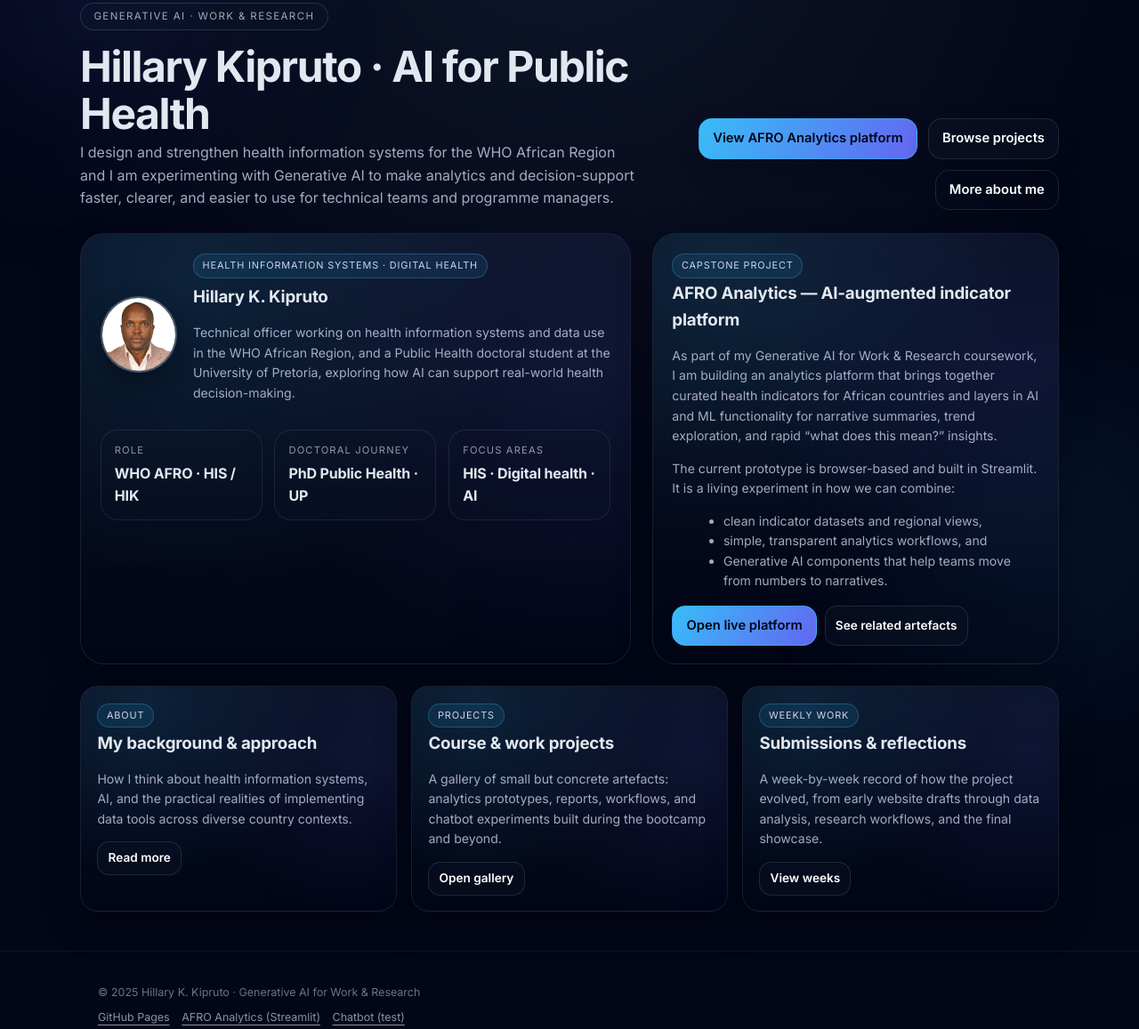
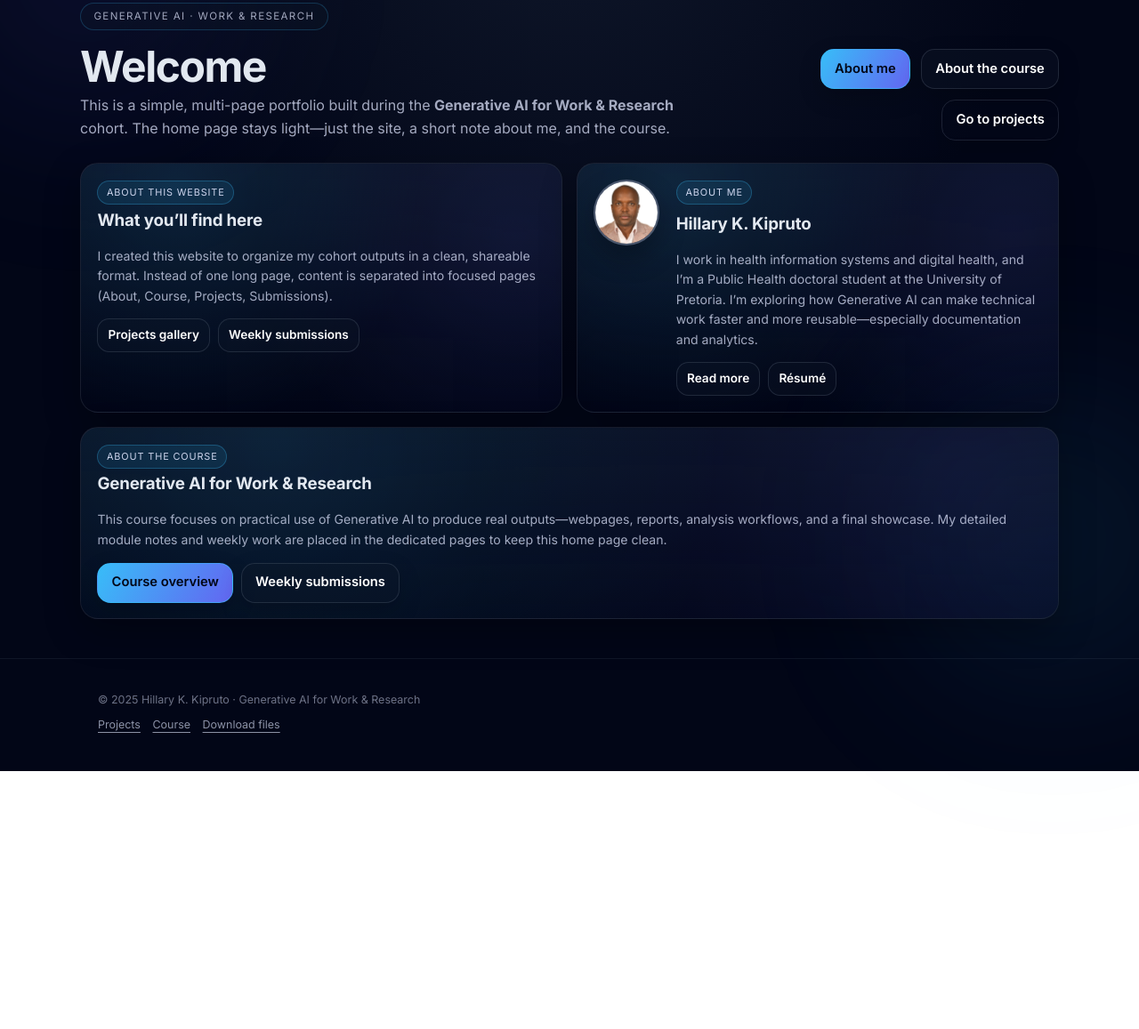
Before and after one commit to kiprutoh/graph-ai-portfolio, a plain HTML site: page index.html in a window 1280 px wide. Shown: the part 129-1286 px from the top of the page at 89% size. After the commit the page ends 996 px from the top, so only its background shows below. Drawn offline with Linux system fonts and the light colour scheme.

Commit message:
Update index.html

```diff
--- a/index.html
+++ b/index.html
@@ -3,10 +3,11 @@
 <head>
   <meta charset="UTF-8" />
   <meta name="viewport" content="width=device-width,initial-scale=1" />
-  <title>Hillary Kipruto · Generative AI for Public Health</title>
-  <meta name="description" content="Portfolio of Hillary K. Kipruto, health information systems specialist using Generative AI to build an AI-augmented analytics platform for the WHO African Region." />
+  <title>Hillary Kipruto · Generative AI Portfolio</title>
+  <meta name="description" content="Hillary K. Kipruto — Generative AI for Work & Research portfolio. About me, this website, and the course." />
   <link rel="stylesheet" href="./assets/styles.css" />
 </head>
+
 <body class="bg-orbs">
   <!-- Header / Navigation -->
   <header>
@@ -48,142 +49,86 @@
   </header>
 
   <main class="container page">
-    <!-- Top intro -->
+    <!-- Light intro -->
     <div class="page-head">
       <div>
         <span class="kicker">Generative AI · Work &amp; Research</span>
-        <h1>Hillary Kipruto · AI for Public Health</h1>
+        <h1>Welcome</h1>
         <p class="lead">
-          I design and strengthen health information systems for the WHO African Region and I am
-          experimenting with Generative AI to make analytics and decision-support faster, clearer,
-          and easier to use for technical teams and programme managers.
+          This is a simple, multi-page portfolio built during the <strong>Generative AI for Work &amp; Research</strong>
+          cohort. The home page stays light—just the site, a short note about me, and the course.
         </p>
       </div>
 
       <div class="actions">
-        <a class="btn btn-primary" href="https://analytics-afro.streamlit.app/" target="_blank" rel="noopener">
-          View AFRO Analytics platform
-        </a>
-        <a class="btn" href="projects.html">Browse projects</a>
-        <a class="btn btn-ghost" href="about.html">More about me</a>
+        <a class="btn btn-primary" href="about.html">About me</a>
+        <a class="btn" href="course.html">About the course</a>
+        <a class="btn btn-ghost" href="projects.html">Go to projects</a>
       </div>
     </div>
 
-    <!-- Hero: Me + Capstone project -->
-    <section class="hero">
-      <!-- About Hillary -->
-      <article class="card hero-card">
-        <div class="profile">
-          <div class="avatar">
+    <!-- Two clean cards -->
+    <section class="grid grid-2">
+      <article class="card">
+        <span class="tag">About this website</span>
+        <h3>What you’ll find here</h3>
+        <p class="small">
+          I created this website to organize my cohort outputs in a clean, shareable format.
+          Instead of one long page, content is separated into focused pages (About, Course, Projects, Submissions).
+        </p>
+        <div class="btn-row" style="margin-top:.8rem;">
+          <a class="btn btn-sm" href="projects.html">Projects gallery</a>
+          <a class="btn btn-sm" href="submissions.html">Weekly submissions</a>
+        </div>
+      </article>
+
+      <article class="card">
+        <div class="profile" style="align-items:flex-start;">
+          <div class="avatar" style="width:74px;height:74px;">
             <img
               src="https://github.com/kiprutoh/graph-ai-portfolio/raw/ec7623a47713f38f4a117ebc6ea830fb1f47b954/Hillary%20Photo.jpg"
               alt="Portrait of Hillary Kipruto">
           </div>
           <div>
-            <div class="tag">Health information systems · Digital health</div>
+            <span class="tag">About me</span>
             <h3 style="margin:.4rem 0 .2rem;">Hillary K. Kipruto</h3>
             <p class="small">
-              Technical officer working on health information systems and data use in the WHO African Region,
-              and a Public Health doctoral student at the University of Pretoria, exploring how AI can support
-              real-world health decision-making.
+              I work in health information systems and digital health, and I’m a Public Health doctoral student
+              at the University of Pretoria. I’m exploring how Generative AI can make technical work faster and
+              more reusable—especially documentation and analytics.
             </p>
+            <div class="btn-row" style="margin-top:.8rem;">
+              <a class="btn btn-sm" href="about.html">Read more</a>
+              <a class="btn btn-sm" href="resume.html">Résumé</a>
+            </div>
           </div>
-        </div>
-
-        <div class="stat-row">
-          <div class="stat">
-            <div class="label">Role</div>
-            <div class="value">WHO AFRO · HIS / HIK</div>
-          </div>
-          <div class="stat">
-            <div class="label">Doctoral journey</div>
-            <div class="value">PhD Public Health · UP</div>
-          </div>
-          <div class="stat">
-            <div class="label">Focus areas</div>
-            <div class="value">HIS · Digital health · AI</div>
-          </div>
-        </div>
-      </article>
-
-      <!-- Main project -->
-      <article class="card hero-card">
-        <div class="tag">Capstone project</div>
-        <h3>AFRO Analytics — AI-augmented indicator platform</h3>
-        <p class="small">
-          As part of my Generative AI for Work &amp; Research coursework, I am building
-          an analytics platform that brings together curated health indicators for
-          African countries and layers in AI and ML functionality for narrative
-          summaries, trend exploration, and rapid “what does this mean?” insights.
-        </p>
-
-        <p class="small" style="margin-top:.6rem;">
-          The current prototype is browser-based and built in Streamlit. It is a
-          living experiment in how we can combine:
-        </p>
-        <ul class="small" style="margin:.3rem 0 0 1.1rem; color:var(--muted);">
-          <li>clean indicator datasets and regional views,</li>
-          <li>simple, transparent analytics workflows, and</li>
-          <li>Generative AI components that help teams move from numbers to narratives.</li>
-        </ul>
-
-        <div class="btn-row" style="margin-top:1rem;">
-          <a class="btn btn-primary" href="https://analytics-afro.streamlit.app/" target="_blank" rel="noopener">
-            Open live platform
-          </a>
-          <a class="btn btn-sm" href="projects.html">See related artefacts</a>
         </div>
       </article>
     </section>
 
-    <!-- What you can find here -->
-    <section class="grid grid-3" style="margin-top:1.5rem;">
-      <article class="card">
-        <span class="tag">About</span>
-        <h3>My background &amp; approach</h3>
-        <p class="small">
-          How I think about health information systems, AI, and the practical realities of implementing
-          data tools across diverse country contexts.
-        </p>
-        <div class="btn-row" style="margin-top:.7rem;">
-          <a class="btn btn-sm" href="about.html">Read more</a>
-        </div>
-      </article>
-
-      <article class="card">
-        <span class="tag">Projects</span>
-        <h3>Course &amp; work projects</h3>
-        <p class="small">
-          A gallery of small but concrete artefacts: analytics prototypes, reports,
-          workflows, and chatbot experiments built during the bootcamp and beyond.
-        </p>
-        <div class="btn-row" style="margin-top:.7rem;">
-          <a class="btn btn-sm" href="projects.html">Open gallery</a>
-        </div>
-      </article>
-
-      <article class="card">
-        <span class="tag">Weekly work</span>
-        <h3>Submissions &amp; reflections</h3>
-        <p class="small">
-          A week-by-week record of how the project evolved, from early website drafts through
-          data analysis, research workflows, and the final showcase.
-        </p>
-        <div class="btn-row" style="margin-top:.7rem;">
-          <a class="btn btn-sm" href="submissions.html">View weeks</a>
-        </div>
-      </article>
+    <!-- One course card (light) -->
+    <section class="card" style="margin-top:1rem;">
+      <span class="tag">About the course</span>
+      <h3>Generative AI for Work &amp; Research</h3>
+      <p class="small">
+        This course focuses on practical use of Generative AI to produce real outputs—webpages, reports,
+        analysis workflows, and a final showcase. My detailed module notes and weekly work are placed in the
+        dedicated pages to keep this home page clean.
+      </p>
+      <div class="btn-row" style="margin-top:.85rem;">
+        <a class="btn btn-primary" href="course.html">Course overview</a>
+        <a class="btn" href="submissions.html">Weekly submissions</a>
+      </div>
     </section>
   </main>
 
-  <!-- Footer -->
   <footer>
     <div class="container">
       <div>© <span id="year"></span> Hillary K. Kipruto · Generative AI for Work &amp; Research</div>
       <div class="footer-links">
-        <a href="https://kiprutoh.github.io/" target="_blank" rel="noopener">GitHub Pages</a>
-        <a href="https://analytics-afro.streamlit.app/" target="_blank" rel="noopener">AFRO Analytics (Streamlit)</a>
-        <a href="https://cdn.botpress.cloud/webchat/v3.3/shareable.html?configUrl=https://files.bpcontent.cloud/2025/11/09/06/20251109063717-AGMWRARO.json" target="_blank" rel="noopener">Chatbot (test)</a>
+        <a href="projects.html">Projects</a>
+        <a href="course.html">Course</a>
+        <a href="download.html">Download files</a>
       </div>
     </div>
   </footer>
```
